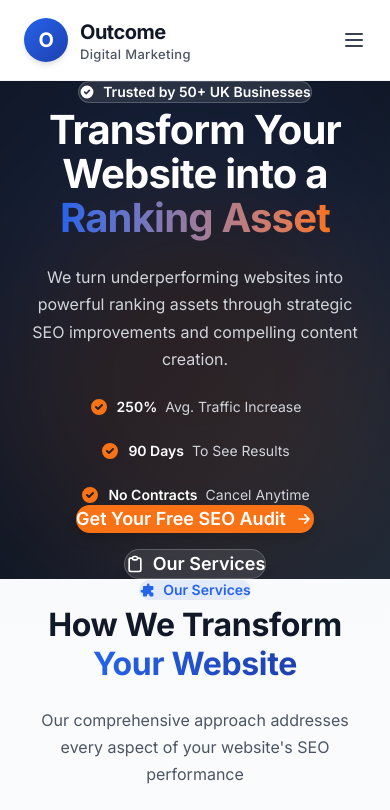
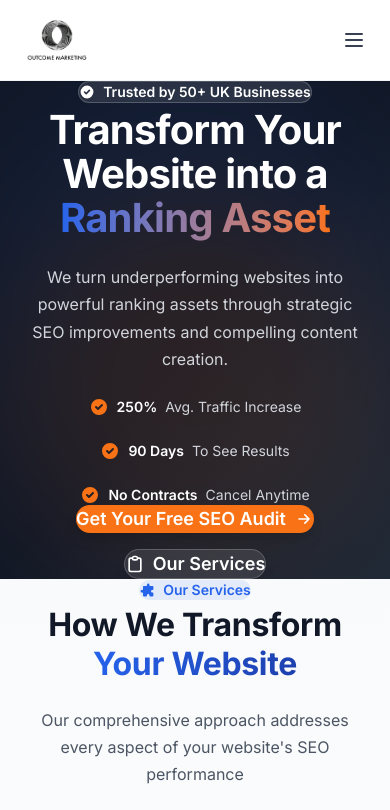
Before and after one commit to craigmaing/outcome-marketing, an Astro site: page / in a window 390 px wide. Shown: the top 810 px of the page. Built offline with nearby package versions, Linux system fonts and the light colour scheme; Astro itself is replaced by a stand-in of ours.

Commit message:
Update branding with official Outcome logos
- Add logo-dark.png and logo-white.png to public folder
- Replace circular gradient logo with actual brand logo in Header
- Update Footer to use white logo on dark background
- Replace favicon.svg with favicon.png (brand logo)
- Update schema.org logo reference in Layout
- Maintain responsive design and accessibility

All logo files sourced from official brand assets.

```diff
--- a/src/components/Footer.astro
+++ b/src/components/Footer.astro
@@ -45,14 +45,12 @@ const currentYear = new Date().getFullYear();
     <div class="grid grid-cols-1 md:grid-cols-2 lg:grid-cols-6 gap-12">
       <!-- Company Info -->
       <div class="lg:col-span-2">
-        <a href="/" class="flex items-center gap-3 mb-6 group transition-transform duration-200 hover:scale-105">
-          <div class="w-11 h-11 bg-gradient-to-br from-primary to-primary-dark rounded-full flex items-center justify-center shadow-md group-hover:shadow-lg transition-shadow duration-200">
-            <span class="text-white font-bold text-xl tracking-tight">O</span>
-          </div>
-          <div class="leading-tight">
-            <span class="font-bold text-xl text-white tracking-tight">Outcome</span>
-            <span class="text-[13px] font-medium block text-gray-400 tracking-wide">Digital Marketing</span>
-          </div>
+        <a href="/" class="inline-block mb-6 group transition-transform duration-200 hover:scale-105">
+          <img
+            src="/logo-white.png"
+            alt="Outcome Digital Marketing"
+            class="h-12 w-auto"
+          />
         </a>
         <p class="!text-gray-300 mb-6 leading-relaxed">
           A results-focused SEO agency that transforms underperforming websites into ranking assets through strategic improvements and content creation.
--- a/src/components/Header.astro
+++ b/src/components/Header.astro
@@ -28,16 +28,14 @@ const isActive = (href: string) => {
       <div class="flex items-center flex-shrink-0">
         <a
           href="/"
-          class="flex items-center gap-3 group transition-transform duration-200 hover:scale-105"
+          class="flex items-center group transition-transform duration-200 hover:scale-105"
           aria-label="Outcome Digital Marketing - Home"
         >
-          <div class="w-11 h-11 bg-gradient-to-br from-primary to-primary-dark rounded-full flex items-center justify-center shadow-md group-hover:shadow-lg transition-shadow duration-200">
-            <span class="text-white font-bold text-xl tracking-tight">O</span>
-          </div>
-          <div class="leading-tight">
-            <span class="font-bold text-xl text-gray-900 tracking-tight">Outcome</span>
-            <span class="text-[13px] font-medium block text-gray-600 tracking-wide">Digital Marketing</span>
-          </div>
+          <img
+            src="/logo-dark.png"
+            alt="Outcome Digital Marketing"
+            class="h-12 w-auto"
+          />
         </a>
       </div>
 
--- a/src/layouts/Layout.astro
+++ b/src/layouts/Layout.astro
@@ -29,7 +29,7 @@ import '../styles/global.css';
     <meta charset="UTF-8" />
     <meta name="description" content={description} />
     <meta name="viewport" content="width=device-width" />
-    <link rel="icon" type="image/svg+xml" href="/favicon.svg" />
+    <link rel="icon" type="image/png" href="/favicon.png" />
     <meta name="generator" content={Astro.generator} />
 
     <!-- Canonical URL -->
@@ -71,7 +71,7 @@ import '../styles/global.css';
         "@type": "Organization",
         "name": "Outcome Digital Marketing Ltd",
         "url": "https://outcomemarketing.co.uk",
-        "logo": "https://outcomemarketing.co.uk/images/logo.svg",
+        "logo": "https://outcomemarketing.co.uk/logo-dark.png",
         "description": "A results-focused SEO agency that transforms underperforming websites into ranking assets through strategic improvements and content creation.",
         "address": {
           "@type": "PostalAddress",
```
Also changed, not shown: public/favicon.png (added), public/logo-dark.png (added), public/logo-white.png (added).
